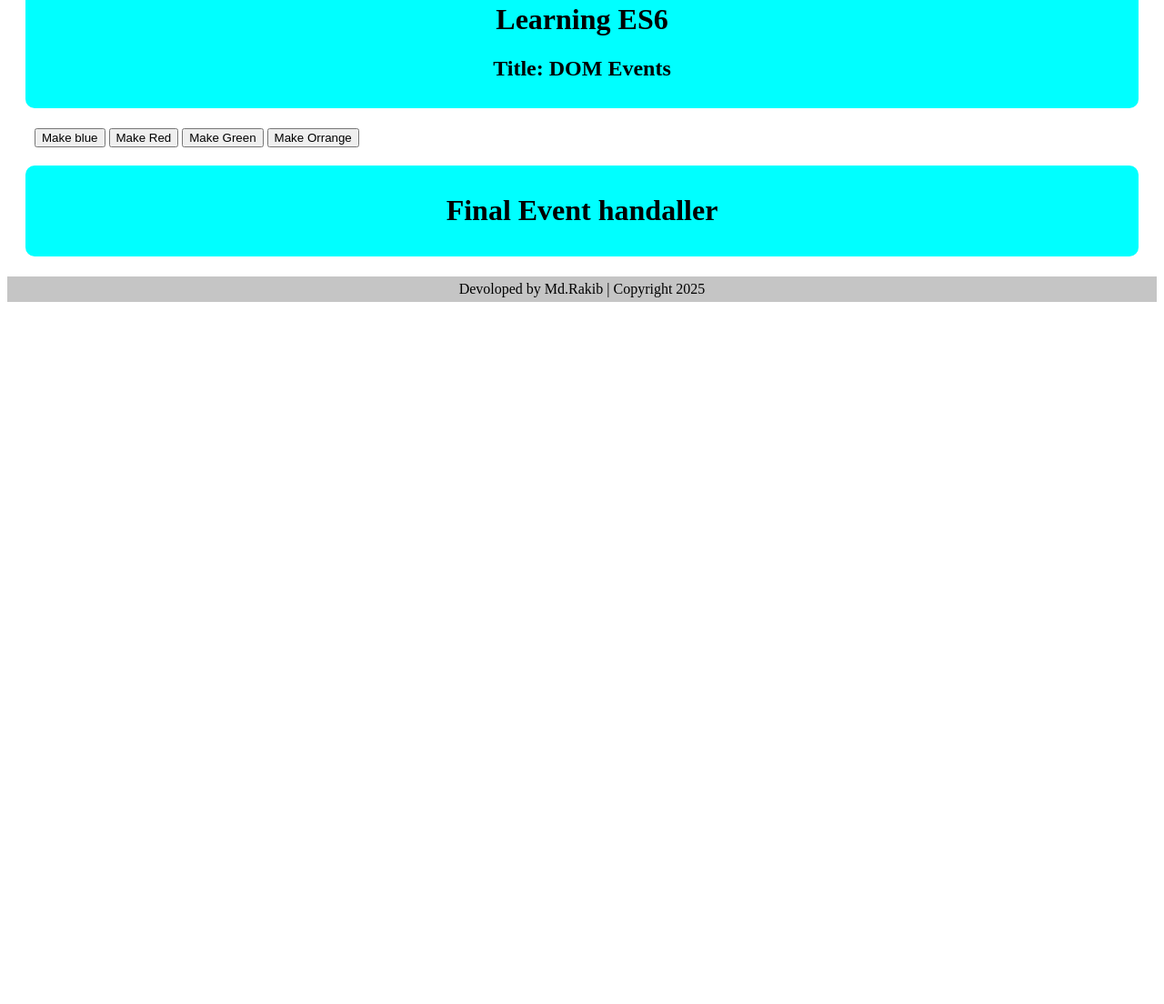
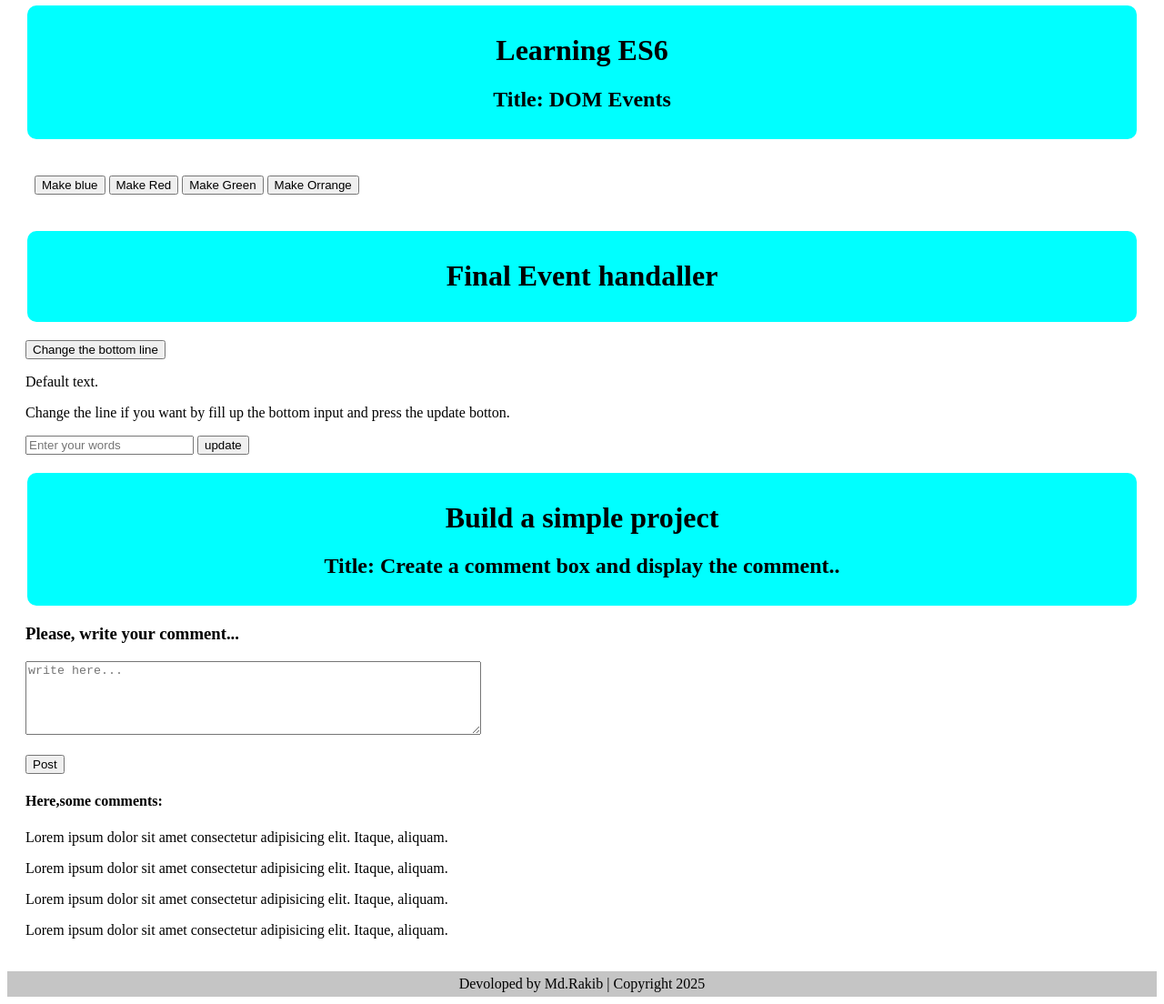
Before and after one commit to muhammadrakib2299/dom-practice, a plain HTML site: page index.html in a window 1280 px wide. Shown: the part 823-1927 px from the top of the page at 91% size. Before the commit the page ends 1163 px from the top, so only its background shows below. Drawn offline with Linux system fonts and the light colour scheme.

Commit message:
add a simple project which is make an comment and display the comment using js code

```diff
--- a/index.html
+++ b/index.html
@@ -75,7 +75,34 @@
         <div class="topic-heading">
             <h1>Final Event handaller</h1>
         </div>
+        <div>
+            <button onclick="changingLingBtn()">Change the bottom line</button>
+            <p id="default-text">Default text.</p>
+        </div>
 
+        <div>
+            <p id="update-text-line">Change the line if you want by fill up the bottom input and press the update botton. </p>
+            <input id="input-field" type="text" placeholder="Enter your words">
+            <button id="btn-update">update</button>
+        </div>
+
+        <div class="topic-heading">
+            <h1>Build a simple project</h1>
+            <h2>Title: Create a comment box and display the comment.. </h1>
+        </div>
+
+        <div>
+                <h3>Please, write your comment...</h3>
+                <textarea name="" id="comment-text" rows="5" cols="60" placeholder="write here..."></textarea> <br> <br>
+                <button id="btn-post">Post</button>
+        </div>
+        <div id="comment-container">
+            <h4>Here,some comments: </h3>
+            <p>Lorem ipsum dolor sit amet consectetur adipisicing elit. Itaque, aliquam.</p>
+            <p>Lorem ipsum dolor sit amet consectetur adipisicing elit. Itaque, aliquam.</p>
+            <p>Lorem ipsum dolor sit amet consectetur adipisicing elit. Itaque, aliquam.</p>
+            <p>Lorem ipsum dolor sit amet consectetur adipisicing elit. Itaque, aliquam.</p>
+        </div>
 
 
     </main>
--- a/js/dom.js
+++ b/js/dom.js
@@ -62,3 +62,34 @@ makeGreenBtn.addEventListener('click', function(){
 document.getElementById('make-orrange-btn').addEventListener('click', function(){
     document.body.style.backgroundColor = 'orange';
 });
+
+// more event handaller using direct fuction
+function changingLingBtn(){
+    const defaultText = document.getElementById('default-text');
+    defaultText.innerText = "Hello, My name is Md.Rakib. Now I'm learing event handaller topic form ES6";
+
+};
+
+// Using event listener
+document.getElementById('btn-update').addEventListener('click', function(){
+    const inputFiled = document.getElementById('input-field');
+    const inputText = inputFiled.value;
+    const updateText = document.getElementById('update-text-line');
+    updateText.innerText = inputText;
+    inputFiled.value = ' ';
+});
+
+// get the commnet and display it
+document.getElementById('btn-post').addEventListener('click', function(){
+    // get the comment text
+   const CommentBox = document.getElementById('comment-text');
+   const NewCommentText = CommentBox.value;
+    // display the comment
+    const commnetContainer = document.getElementById('comment-container');
+    const p = document.createElement('p');
+    p.innerText = NewCommentText;
+    // append the comment into the comment contaier
+    commnetContainer.appendChild(p);
+    CommentBox.value = '';
+
+});
--- a/style/style.css
+++ b/style/style.css
@@ -7,7 +7,7 @@
     background-color: aqua;
     padding: 10px 5px;
     border-radius: 10px;
-    margin-bottom: 2px;
+    margin: 20px 2px;
 }
 
 header h1{
```
